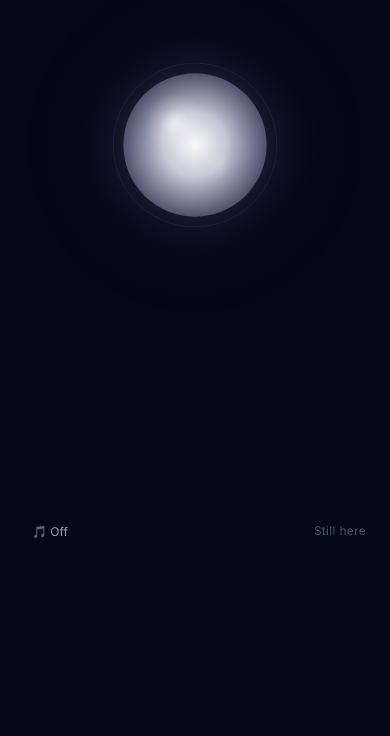
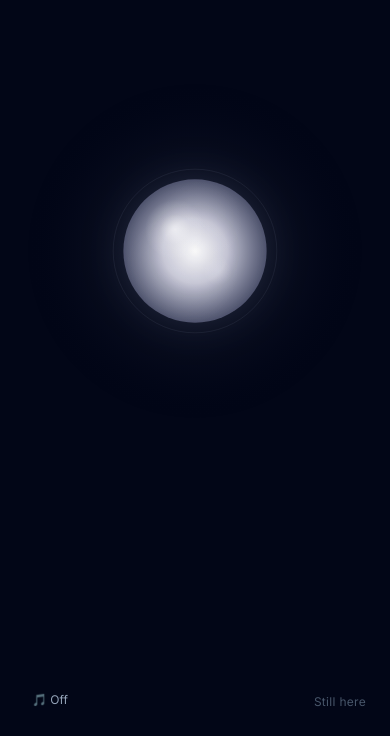
Before and after one commit to dkennedy1984/still-here, a Next.js app in the folder apps/web/: page /call in a window 390 px wide. Shown: the part 108-844 px from the top of the page. Built offline with nearby package versions, Linux system fonts and the light colour scheme.

Commit message:
fix: responsive call layout, ambient and status fixed to bottom corners

```diff
--- a/apps/web/src/app/call/page.tsx
+++ b/apps/web/src/app/call/page.tsx
@@ -78,24 +78,16 @@ function CallPageInner() {
     <main className="relative h-[100dvh] bg-slate-950 overflow-hidden select-none"
           onClick={handleScreenTap}>
 
-      {/* Orb area - upper 60% */}
-      <div className="h-[60%] flex items-center justify-center pointer-events-none">
+      {/* Orb - centred on desktop, upper portion on mobile */}
+      <div className="absolute inset-0 flex items-center justify-center sm:items-center pointer-events-none"
+           style={{ paddingBottom: 'env(safe-area-inset-bottom, 0px)' }}>
+        <div className="sm:mb-0 -mt-[15vh] sm:mt-0">
           <PresenceOrb state={orbState} size="lg" />
         </div>
-
-      {/* Controls area - lower 40% */}
-      <div className="h-[40%] flex flex-col items-center justify-end pb-12 px-6">
-
-        {/* Always visible: ambient bottom-left, status bottom-right */}
-        <div className="w-full flex justify-between items-center mb-6">
-          <div onClick={e => e.stopPropagation()}>
-            <AmbientNoise disabled={state.status === 'ended'} externalSound={ambientSound} />
-          </div>
-          <span className="text-xs text-slate-600 tracking-wide">Still here</span>
       </div>
 
-        {/* Tap-to-show controls */}
-        <div className={`flex flex-col items-center gap-5 transition-opacity duration-300 ${
+      {/* Tap-to-show controls - centred bottom area */}
+      <div className={`absolute bottom-32 sm:bottom-28 left-0 right-0 flex flex-col items-center gap-5 z-30 transition-opacity duration-300 ${
         showControls ? 'opacity-100' : 'opacity-0 pointer-events-none'
       }`} onClick={e => e.stopPropagation()}>
 
@@ -120,7 +112,7 @@ function CallPageInner() {
           ))}
         </div>
 
-          {/* Hang up button - centred, big red circle */}
+        {/* Hang up button */}
         <button
           onClick={hangup}
           className="w-16 h-16 rounded-full bg-red-500 flex items-center justify-center hover:bg-red-600 active:scale-90 transition-all duration-150 shadow-lg shadow-red-500/20"
@@ -130,10 +122,18 @@ function CallPageInner() {
           </svg>
         </button>
       </div>
+
+      {/* ALWAYS visible - fixed to bottom corners */}
+      <div className="fixed bottom-6 left-6 z-50" onClick={e => e.stopPropagation()}>
+        <AmbientNoise disabled={state.status === 'ended'} externalSound={ambientSound} />
+      </div>
+      <div className="fixed bottom-6 right-6 z-50">
+        <span className="text-xs text-slate-600 tracking-wide">Still here</span>
       </div>
     </main>
   );
 }
+
 
 export default function CallPage() {
   return (
```
Lines whose indentation alone changed are shown as unchanged.
